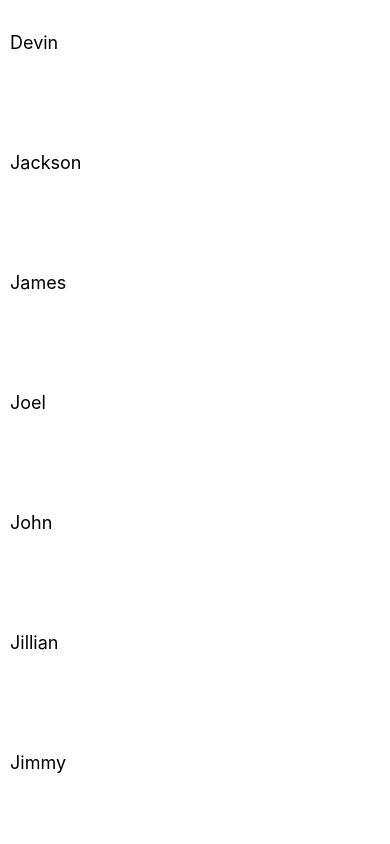
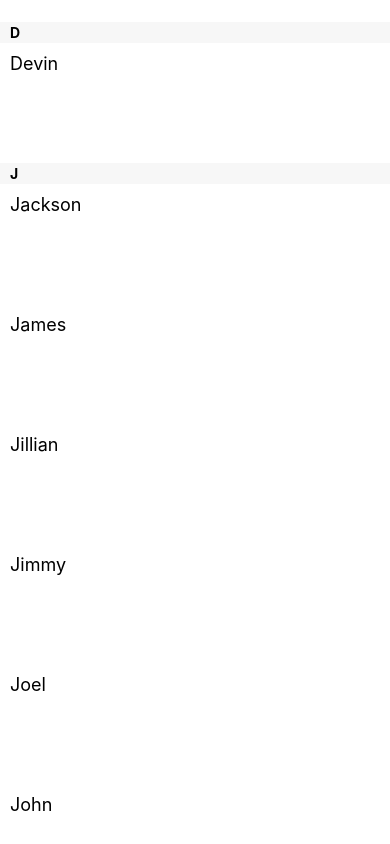
Before and after one commit to 636111/react-native-example, a React Native app: screen / in a window 390 px wide. Built offline with nearby package versions, Linux system fonts and the light colour scheme.

Commit message:
Add SectionListBasics component

```diff
--- a/App.js
+++ b/App.js
@@ -1,11 +1,11 @@
 import React from 'react';
 import { StyleSheet, Text, View } from 'react-native';
-import FlatListBasics from './components/FlatListBasics';
+import SectionListBasics from './components/SectionListBasics';
 
 export default class App extends React.Component {
   render() {
     return (
-      <FlatListBasics />
+      <SectionListBasics />
     );
   }
 }
--- /dev/null
+++ b/components/SectionListBasics.js
@@ -0,0 +1,41 @@
+import React, { Component } from 'react';
+import { SectionList, StyleSheet, Text, View } from 'react-native';
+
+export default class SectionListBasics extends Component {
+    render() {
+        return (
+        <View style={styles.container}>
+            <SectionList
+                sections={[
+                    {title: 'D', data: ['Devin']},
+                    {title: 'J', data: ['Jackson', 'James', 'Jillian', 'Jimmy', 'Joel', 'John', 'Julie']},
+                ]}
+                renderItem={({item}) => <Text style={styles.item}>{item}</Text>}
+                renderSectionHeader={({section}) => <Text style={styles.sectionHeader}>{section.title}</Text>}
+                keyExtractor={(item, index) => index}
+            />
+        </View>
+        );
+    }
+}
+
+const styles = StyleSheet.create({
+    container: {
+        flex: 1,
+        paddingTop: 22
+    },
+    sectionHeader: {
+        paddingTop: 2,
+        paddingLeft: 10,
+        paddingRight: 10,
+        paddingBottom: 2,
+        fontSize: 14,
+        fontWeight: 'bold',
+        backgroundColor: 'rgba(247,247,247,1.0)',
+    },
+    item: {
+        padding: 10,
+        fontSize: 18,
+        height: 120,
+    }
+})
```
